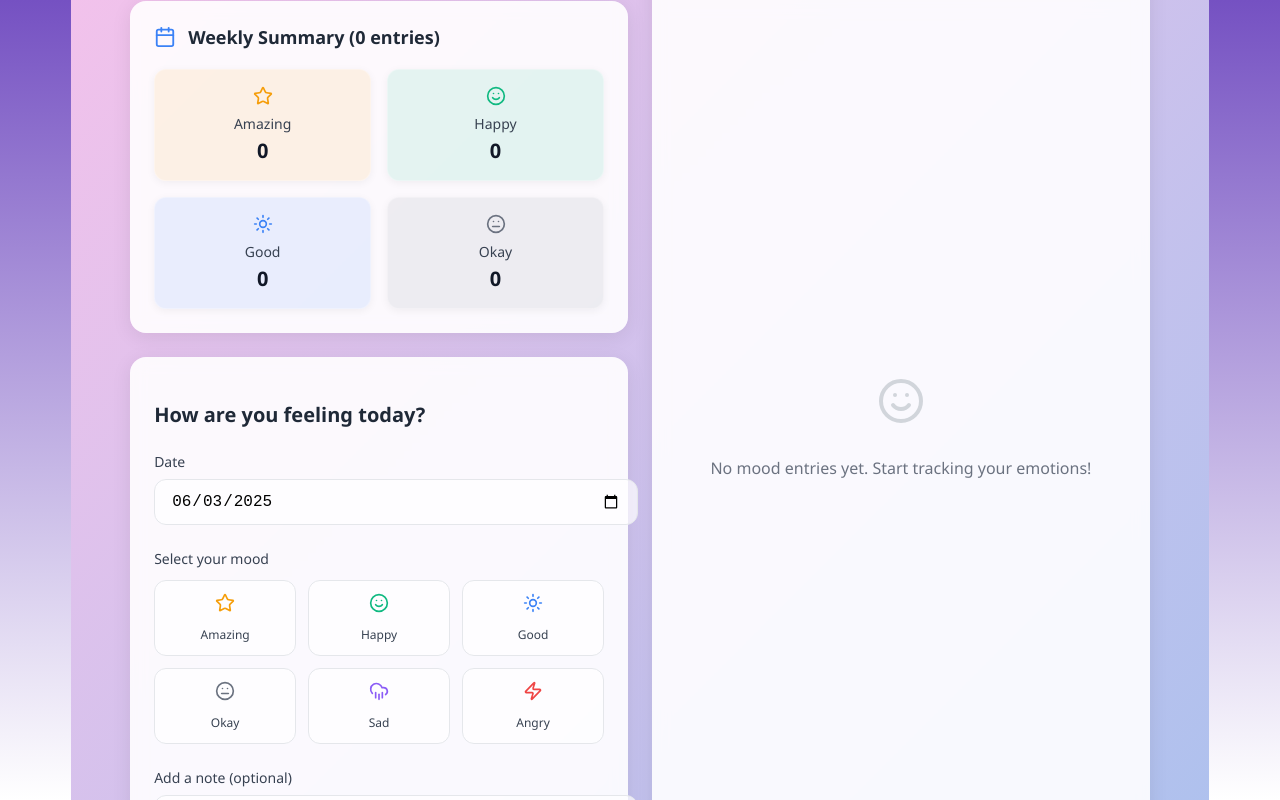
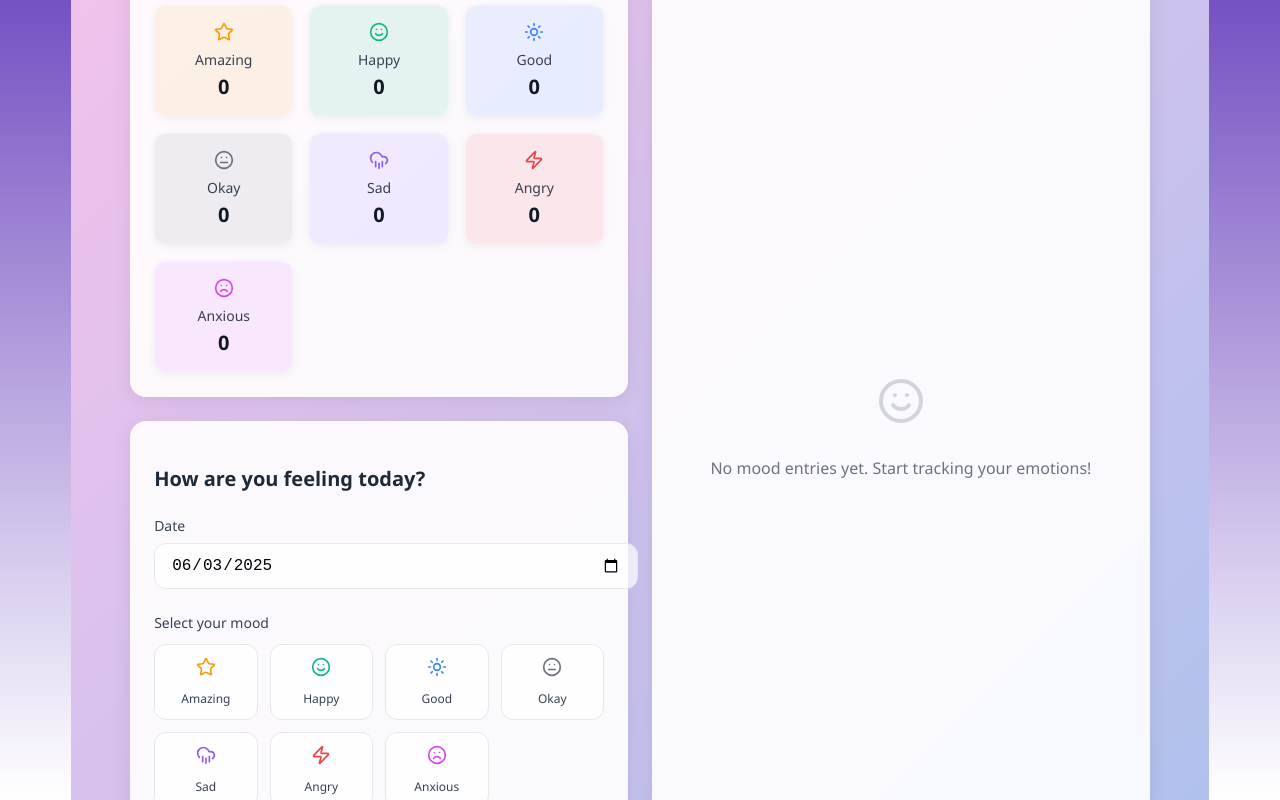
Before and after one commit to rossiptr/tubesLTKA, a Next.js app: page / in a window 1280 px wide. Shown: the top 800 px of the page. Built offline with nearby package versions, Linux system fonts and the light colour scheme.

Commit message:
Update page.tsx

```diff
--- a/app/page.tsx
+++ b/app/page.tsx
@@ -29,6 +29,7 @@ const moodOptions: MoodOption[] = [
   { value: 'okay', label: 'Okay', icon: <Meh size={20} />, color: '#6b7280', bg: 'rgba(107, 114, 128, 0.1)' },
   { value: 'sad', label: 'Sad', icon: <CloudRain size={20} />, color: '#8b5cf6', bg: 'rgba(139, 92, 246, 0.1)' },
   { value: 'angry', label: 'Angry', icon: <Zap size={20} />, color: '#ef4444', bg: 'rgba(239, 68, 68, 0.1)' },
+  { value: 'anxious', label: 'Anxious', icon: <Frown size={20} />, color: '#d946ef', bg: 'rgba(217, 70, 239, 0.1)' }
 ];
 
 export default function MoodTracker() {
@@ -160,10 +161,10 @@ export default function MoodTracker() {
 
             <div style={{
               display: 'grid',
-              gridTemplateColumns: 'repeat(2, 1fr)',
+              gridTemplateColumns: 'repeat(auto-fit, minmax(120px, 1fr))',
               gap: '1rem'
             }}>
-              {moodOptions.slice(0, 4).map(mood => {
+              {moodOptions.map(mood => {
                 const count = stats.counts[mood.value] || 0;
                 return (
                   <div key={mood.value} style={{
@@ -253,7 +254,7 @@ export default function MoodTracker() {
                 }}>Select your mood</label>
                 <div style={{
                   display: 'grid',
-                  gridTemplateColumns: 'repeat(3, 1fr)',
+                  gridTemplateColumns: 'repeat(auto-fill, minmax(100px, 1fr))',
                   gap: '0.75rem'
                 }}>
                   {moodOptions.map(mood => (
```
